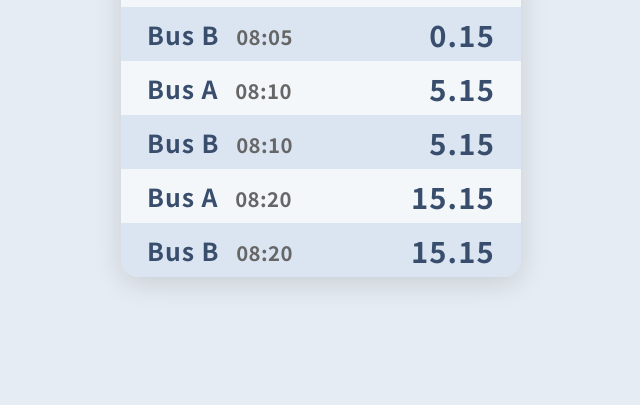
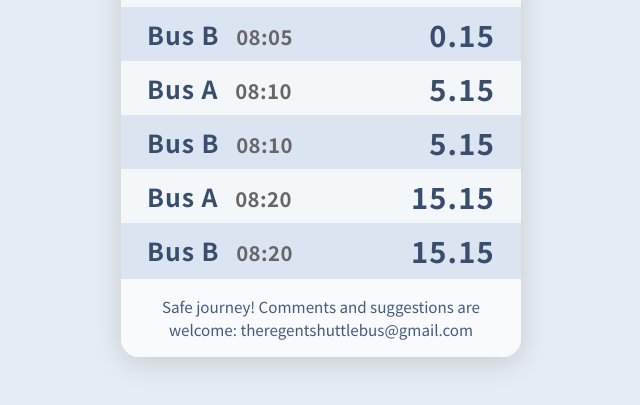
Before and after one commit to TheRegentShuttleBus/Timetable, a plain HTML site: page index.html in a window 1280 px wide. Shown: the part 141-546 px from the top of the page, without its empty margins (319-959 px from the left). Drawn offline with Linux system fonts and the light colour scheme.

Commit message:
Update index.html

```diff
--- a/index.html
+++ b/index.html
@@ -1,3 +1,4 @@
+
 <!DOCTYPE html>
 <html lang="en">
 <head>
@@ -72,12 +73,14 @@
       letter-spacing: 0.04em;
       min-width: 80px;
     }
-    .remark {
-      font-size: 0.70em;
-      color: #666;
-      display: block;
-      margin-top: 2px;
-      letter-spacing: 0.02em;
+    .footer-message {
+      background: #f8fafd;
+      padding: 16px 20px;
+      text-align: center;
+      font-size: 0.95em;
+      color: #455a7f;
+      line-height: 1.5;
+      border-top: 2px solid #dbe5f2;
     }
     @media (max-width: 500px) {
       .mtr-screen { min-width: 0; max-width: 98vw; }
@@ -99,6 +102,9 @@
     <table class="arrivals-table" id="arrivals-table">
       <!-- JS fills in rows -->
     </table>
+    <div class="footer-message" id="footer-message">
+      Safe journey! Comments and suggestions are welcome: theregentshuttlebus@gmail.com
+    </div>
   </div>
 
   <script>
```
